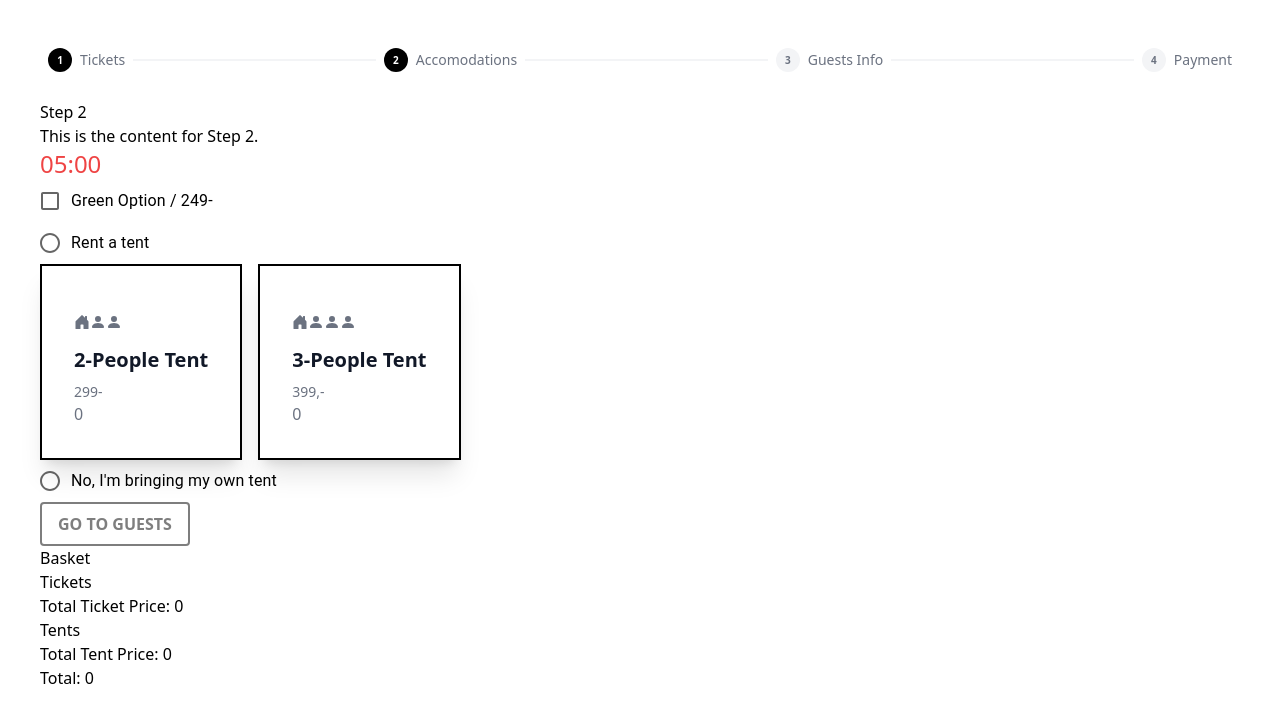
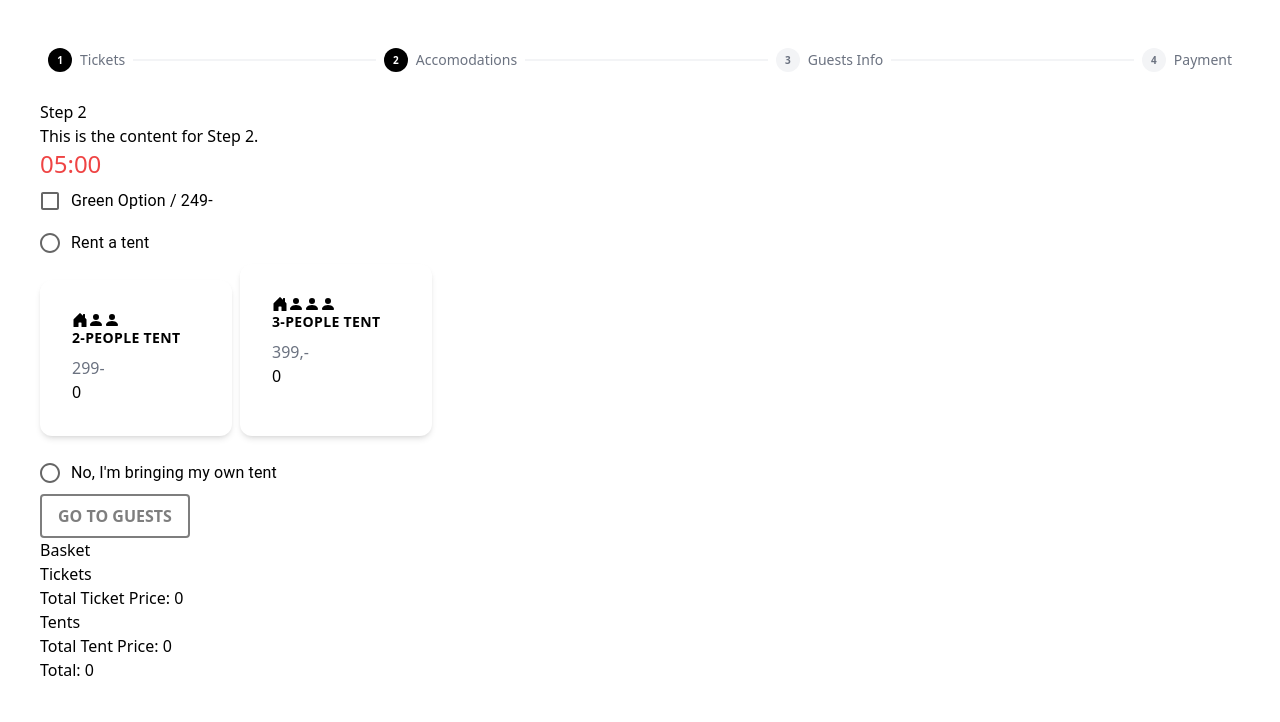
Before and after one commit to rossosofia/frontend_foofest_exam_sofia, a Next.js app: page /accomodations in a window 1280 px wide. Shown: the top 722 px of the page. Built offline with nearby package versions, Linux system fonts and the light colour scheme.

Commit message:
Added lots of styling on the form.

```diff
--- a/src/components/CreditCard.jsx
+++ b/src/components/CreditCard.jsx
@@ -11,6 +11,23 @@ export default function CreditCardForm() {
 
   const state = useContext(StoreContext);
   const reservationId = state.reserveSpot[0]?.id;
+
+  const tentTotalPrice = [...state.tentBasket.slice(1)].reduce(
+    (total, item) => {
+      return total + item.price * item.tentAmount;
+    },
+    0
+  );
+
+  const ticketTotalPrice = state.ticketBasket.reduce((total, item) => {
+    return total + item.price * item.amount;
+  }, 0);
+
+  const greenFeeTotalPrice = state.greenFee.reduce((total, item) => {
+    return total + item.price;
+  }, 0);
+
+  const totalPrice = tentTotalPrice + ticketTotalPrice + greenFeeTotalPrice;
 
   const isFormInvalid =
     !cardName ||
@@ -112,12 +129,13 @@ export default function CreditCardForm() {
   };
 
   return (
-    <>
+    <div className="mx-auto max-w-2xl">
       <h2 className="text-2xl mb-6 text-center font-bold">
         Credit Card Information
       </h2>
+      <div className="w-full flex flex-col gap-2 md:flex-row md:flex-wrap">
         <TextField
-        className="mb-4"
+          className="mb-4 w-full"
           variant="outlined"
           label="Cardholder Name"
           value={cardName}
@@ -125,7 +143,7 @@ export default function CreditCardForm() {
           autoComplete="name"
         />
         <TextField
-        className="mb-4"
+          className="mb-4 w-full"
           variant="outlined"
           label="Card Number"
           value={cardNumber}
@@ -136,8 +154,9 @@ export default function CreditCardForm() {
           }}
         />
 
+        <div className="flex flex-col gap-2 md:flex-row md:w-full">
           <TextField
-        className="flex-1"
+            className="flex-1 md:w-1/2"
             variant="outlined"
             label="MM/YY"
             value={expiryDate}
@@ -148,7 +167,7 @@ export default function CreditCardForm() {
             }}
           />
           <TextField
-        className="flex-1"
+            className="flex-1 md:w-1/2"
             variant="outlined"
             label="CVC"
             value={cvc}
@@ -158,10 +177,17 @@ export default function CreditCardForm() {
               autoComplete: "cc-csc",
             }}
           />
+        </div>
 
-      <Anchor href="/thanks" disabled={isFormInvalid} onClick={submitForm}>
-        Submit
+        <Anchor
+          href="/thanks"
+          disabled={isFormInvalid}
+          onClick={submitForm}
+          className="w-full mt-2 text-center"
+        >
+          PAY {totalPrice} DKK
         </Anchor>
-    </>
+      </div>
+    </div>
   );
 }
--- a/src/components/GuestAccordian.jsx
+++ b/src/components/GuestAccordian.jsx
@@ -3,7 +3,6 @@ import AccordionSummary from "@mui/material/AccordionSummary";
 import AccordionDetails from "@mui/material/AccordionDetails";
 import ExpandMoreIcon from "@mui/icons-material/ExpandMore";
 import TextField from "@mui/material/TextField";
-import Button from "@mui/material/Button";
 import { useContext, useRef, useState } from "react";
 import { DispatchContext, StoreContext } from "@/context/storeContext";
 
@@ -64,7 +63,11 @@ export default function GuestAccordion({
 
   return (
     <>
-      <Accordion expanded={isExpanded} onChange={toggleAccordion}>
+      <Accordion
+        className="bg-white rounded-xl shadow-md overflow-hidden md:max-w-2xl mb-4 mt-4 p-8"
+        expanded={isExpanded}
+        onChange={toggleAccordion}
+      >
         <AccordionSummary
           expandIcon={<ExpandMoreIcon />}
           aria-controls={`panel${index + 1}-content`}
@@ -74,44 +77,56 @@ export default function GuestAccordion({
             Guest {index + 1}
           </p>
         </AccordionSummary>
-        <AccordionDetails>
-          <form ref={formEl} onSubmit={submitted}>
+        <AccordionDetails className="flex flex-col justify-between items-center md:flex-row md:flex-wrap">
+          <form
+            ref={formEl}
+            onSubmit={submitted}
+            className="w-full flex flex-col gap-2 md:flex-row md:flex-wrap md:justify-between"
+          >
+            <div className="flex flex-col gap-2 md:flex-row md:w-full">
               <TextField
                 label="First Name"
                 variant="outlined"
-              helperText="Please enter the guest's first name"
                 name="firstName"
                 onChange={formHasChanged}
                 defaultValue={submittedFirstName ? submittedFirstName : ""}
                 required
+                className="md:w-full"
               />
               <TextField
                 label="Last Name"
                 variant="outlined"
-              helperText="Please enter the guest's last name"
                 name="lastName"
                 onChange={formHasChanged}
                 defaultValue={submittedLastName ? submittedLastName : ""}
                 required
+                className="md:w-full"
               />
+            </div>
+            <div className="flex flex-col gap-2 md:w-full">
               <TextField
                 label="Email"
                 variant="outlined"
-              helperText="Please enter the guest's email name"
                 name="email"
                 type="email"
                 onChange={formHasChanged}
                 defaultValue={submittedEmail ? submittedEmail : ""}
                 required
+                className="md:w-full"
               />
-            <Button
+              <button
                 variant="contained"
-              color={isSubmitted ? "secondary" : "primary"}
                 type="submit"
                 disabled={isSubmitted && !isFormChanged}
+                className={`inline-block bg-white hover:bg-gray-100 border-2 border-black transition-transform duration-500 ease-in-out transform hover:-translate-x-1 hover:-translate-y-1 text-black font-bold py-2 px-4 rounded w-full ${
+                  isSubmitted && !isFormChanged
+                    ? "opacity-50 cursor-not-allowed"
+                    : ""
+                }`}
               >
                 {isSubmitted ? "SAVED" : "SAVE"}
-            </Button>
+              </button>
+            </div>
           </form>
         </AccordionDetails>
       </Accordion>
--- a/src/components/TentCard.jsx
+++ b/src/components/TentCard.jsx
@@ -1,30 +1,27 @@
-import { useContext} from "react";
+import { useContext } from "react";
 import { StoreContext } from "@/context/storeContext";
 import CalculateTents from "./CalculateTentss";
 
-//this component is to display the number of tents that we get from calculateTents function
-
 export default function TentCardNoOption() {
-
   const state = useContext(StoreContext);
 
-  //im getting all the amount of tickets from the basket
   function getTotalBasketTickets() {
-    return state.ticketBasket.reduce((total, ticket) => total + ticket.amount, 0 );
+    return state.ticketBasket.reduce(
+      (total, ticket) => total + ticket.amount,
+      0
+    );
   }
 
   const totalBasketTickets = getTotalBasketTickets();
-  const { num2PersonTents , num3PersonTents } = CalculateTents(totalBasketTickets);
-
+  const { num2PersonTents, num3PersonTents } =
+    CalculateTents(totalBasketTickets);
 
   return (
-    <section className={`flex gap-4 flex-wrap `}>
-      <article
-        className="relative flex items-start justify-between border-2 border-black bg-white p-4 shadow-xl sm:p-6 lg:p-8"
-        href="#"
-      >
-        <div className="pt-4 text-gray-500">
-          <div className="flex flex-row">
+    <div className="flex gap-2 flex-wrap">
+      <div className="bg-white rounded-xl shadow-md overflow-hidden md:max-w-2xl mb-4 mt-4">
+        <div className="md:flex">
+          <div className="p-8">
+            <div className="flex">
               <svg
                 xmlns="http://www.w3.org/2000/svg"
                 width="16"
@@ -34,7 +31,7 @@ export default function TentCardNoOption() {
                 viewBox="0 0 16 16"
               >
                 <path d="M6.5 14.5v-3.505c0-.245.25-.495.5-.495h2c.25 0 .5.25.5.5v3.5a.5.5 0 0 0 .5.5h4a.5.5 0 0 0 .5-.5v-7a.5.5 0 0 0-.146-.354L13 5.793V2.5a.5.5 0 0 0-.5-.5h-1a.5.5 0 0 0-.5.5v1.293L8.354 1.146a.5.5 0 0 0-.708 0l-6 6A.5.5 0 0 0 1.5 7.5v7a.5.5 0 0 0 .5.5h4a.5.5 0 0 0 .5-.5z" />
-            </svg>
+              </svg>{" "}
               <svg
                 xmlns="http://www.w3.org/2000/svg"
                 width="16"
@@ -56,23 +53,20 @@ export default function TentCardNoOption() {
                 <path d="M3 14s-1 0-1-1 1-4 6-4 6 3 6 4-1 1-1 1H3zm5-6a3 3 0 1 0 0-6 3 3 0 0 0 0 6z" />
               </svg>
             </div>
+            <p className="uppercase tracking-wide text-sm text-black font-semibold">
+              {" "}
+              2-People Tent
+            </p>
+            <p className="mt-2 text-gray-500">299-</p>
+            <div className="w-32">{num2PersonTents}</div>
+          </div>
+        </div>
+      </div>
 
-          <h3 className="mt-4 text-lg font-bold text-gray-900 sm:text-xl">
-            2-People Tent
-          </h3>
-
-          <p className="mt-2 hidden text-sm sm:block">299-</p>
-
-          {num2PersonTents}
-        </div>
-      </article>
-
-      <article
-        className="relative flex items-start justify-between border-2 border-black bg-white p-4 shadow-xl sm:p-6 lg:p-8"
-        href="#"
-      >
-        <div className="pt-4 text-gray-500">
-          <div className="flex flex-row">
+      <div className="bg-white rounded-xl shadow-md overflow-hidden md:max-w-2xl mb-4">
+        <div className="md:flex">
+          <div className="p-8">
+            <div className="flex">
               <svg
                 xmlns="http://www.w3.org/2000/svg"
                 width="16"
@@ -82,7 +76,7 @@ export default function TentCardNoOption() {
                 viewBox="0 0 16 16"
               >
                 <path d="M6.5 14.5v-3.505c0-.245.25-.495.5-.495h2c.25 0 .5.25.5.5v3.5a.5.5 0 0 0 .5.5h4a.5.5 0 0 0 .5-.5v-7a.5.5 0 0 0-.146-.354L13 5.793V2.5a.5.5 0 0 0-.5-.5h-1a.5.5 0 0 0-.5.5v1.293L8.354 1.146a.5.5 0 0 0-.708 0l-6 6A.5.5 0 0 0 1.5 7.5v7a.5.5 0 0 0 .5.5h4a.5.5 0 0 0 .5-.5z" />
-            </svg>
+              </svg>{" "}
               <svg
                 xmlns="http://www.w3.org/2000/svg"
                 width="16"
@@ -114,16 +108,14 @@ export default function TentCardNoOption() {
                 <path d="M3 14s-1 0-1-1 1-4 6-4 6 3 6 4-1 1-1 1H3zm5-6a3 3 0 1 0 0-6 3 3 0 0 0 0 6z" />
               </svg>
             </div>
-
-          <h3 className="mt-4 text-lg font-bold text-gray-900 sm:text-xl">
+            <p className="uppercase tracking-wide text-sm text-black font-semibold">
               3-People Tent
-          </h3>
-
-          <p className="mt-2 hidden text-sm sm:block">399,-</p>
-
-          {num3PersonTents}
+            </p>
+            <p className="mt-2 text-gray-500">399,-</p>
+            <div className="w-32">{num3PersonTents}</div>
           </div>
-      </article>
-    </section>
+        </div>
+      </div>
+    </div>
   );
 }
--- a/src/components/TicketCard.jsx
+++ b/src/components/TicketCard.jsx
@@ -106,7 +106,7 @@ const TicketCard = () => {
 
   return (
     <>
-      <div className=" bg-white rounded-xl shadow-md overflow-hidden md:max-w-2xl mb-4 mt-4">
+      <div className="bg-white rounded-xl shadow-md overflow-hidden max-w-xl mb-4 mt-4">
         <div className="md:flex">
           <div className="p-8">
             <div className="uppercase tracking-wide text-sm text-black font-semibold">
@@ -127,7 +127,7 @@ const TicketCard = () => {
         </div>
       </div>
 
-      <div className=" bg-white rounded-xl shadow-md overflow-hidden md:max-w-2xl mb-4">
+      <div className="bg-white rounded-xl shadow-md overflow-hidden max-w-xl mb-4 mt-4">
         <div className="md:flex">
           <div className="p-8">
             <div className="uppercase tracking-wide text-sm text-black font-semibold">
--- a/src/components/Timer.jsx
+++ b/src/components/Timer.jsx
@@ -24,7 +24,7 @@ function Timer() {
     }
   }, [timeRemaining, setTimeRemaining, router]);
 
-   // when is 1 second left , navigate back to "/"
+  // when is 1 second left , navigate back to "/"
   const lastSec = timeRemaining == 1000;
 
   if (lastSec) {
@@ -50,7 +50,7 @@ function Timer() {
 
   return (
     <div className={timeClass}>
-       {/* placeholder for the timer  */}
+      {/* placeholder for the timer  */}
       {showTimer ? formatTime(timeRemaining) : "05:00"}
     </div>
   );
--- a/src/pages/thanks/index.jsx
+++ b/src/pages/thanks/index.jsx
@@ -57,9 +57,9 @@ export default function Thanks() {
 
   return (
     <div className="flex items-center justify-center min-h-screen">
-      <div className="max-w-md mx-auto bg-white rounded-xl shadow-md overflow-hidden md:max-w-2xl m-4">
-        <div className="md:flex">
-          <div className="p-8">
+      <div className="bg-white rounded-xl shadow-md overflow-hidden md:max-w-2xl m-4 p-8">
+        <div className="text-center">
+          <h1 className="text-2xl font-bold mb-6">Your Festival Tickets</h1>
           <div className="uppercase tracking-wide text-sm text-black font-semibold">
             Festival Ticket
           </div>
@@ -68,16 +68,15 @@ export default function Thanks() {
           </h2>
           <p className="mt-2 text-gray-500">Here are your ticket details:</p>
           {state.ticketBasket.map((item, index) => (
-              <div key={index}>
-                <h3>Ticket type: {item.name}</h3>
-                <p>Price: {item.price}</p>
-                <p>Amount: {item.amount}</p>
-                <p>Total: {item.price * item.amount}</p>
+            <div key={index} className="mb-4">
+              <h3 className="font-semibold">
+                {item.name}: {item.amount}
+              </h3>
+              <div className="text-center">
                 <Barcode value="1234567890" />
               </div>
+            </div>
           ))}
-            {/* Rest of your code */}
-          </div>
         </div>
       </div>
     </div>
```
Lines whose indentation alone changed are shown as unchanged.
